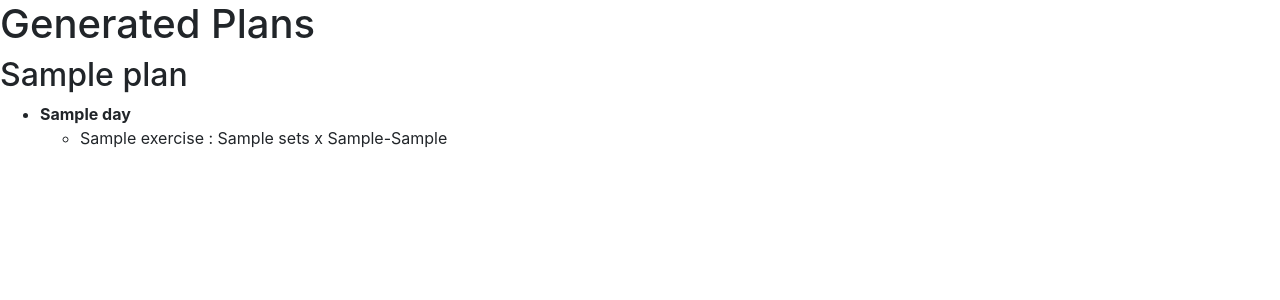
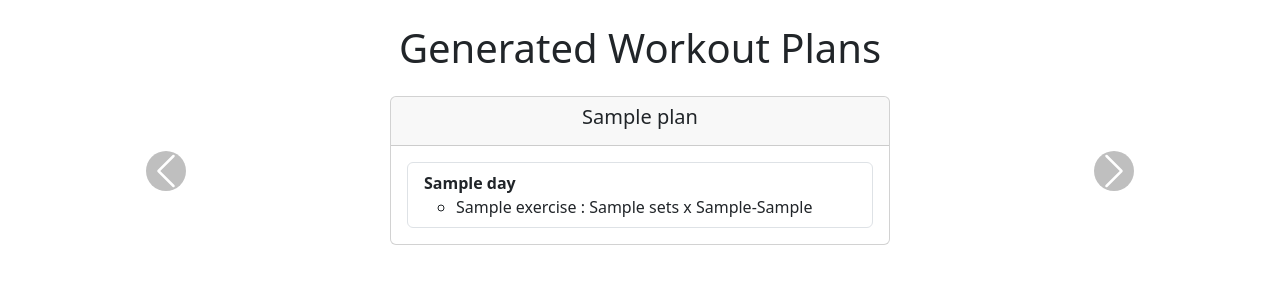
Before and after one commit to israelavendanojr/workout-generator, a Flask app: template website/templates/display_plans.html in a window 1280 px wide. Shown: the top 300 px of the page. Run offline with Flask 3, Linux system fonts and the light colour scheme; the template is opened without the code that fills it: most values are stand-ins (such as "Sample title", 1, 10 or a date in 2020); some libraries are stand-ins or nearby versions.

Commit message:
carousel display

```diff
--- /dev/null
+++ b/website/static/styles.css
@@ -0,0 +1,7 @@
+.carousel-control-prev-icon,
+.carousel-control-next-icon {
+    background-color: rgba(0, 0, 0, 0.5);
+    border-radius: 50%;
+    width: 40px;
+    height: 40px;
+}
--- a/website/templates/base.html
+++ b/website/templates/base.html
@@ -3,17 +3,16 @@
   <head>
     <meta charset="utf-8" />
     <meta name="viewport" content="width=device-width, initial-scale=1" />
+
+    <link
+        href="https://cdn.jsdelivr.net/npm/bootstrap@5.3.0/dist/css/bootstrap.min.css"
+        rel="stylesheet">
+
     <link
         rel="stylesheet"
-        href="https://stackpath.bootstrapcdn.com/bootstrap/4.4.1/css/bootstrap.min.css"
-        integrity="sha384-Vkoo8x4CGsO3+Hhxv8T/Q5PaXtkKtu6ug5TOeNV6gBiFeWPGFN9MuhOf23Q9Ifjh"
-        crossorigin="anonymous"
-        />
-        <link
-          rel="stylesheet"
-          href="https://stackpath.bootstrapcdn.com/font-awesome/4.7.0/css/font-awesome.min.css"
-          crossorigin="anonymous"
-        />
+        href="https://cdn.jsdelivr.net/npm/bootstrap-icons/font/bootstrap-icons.css">
+
+      <link rel="stylesheet" href="{{ url_for('static', filename='styles.css') }}">
 
     <title>{% block title %} Base {% endblock %}</title>
   </head>
@@ -25,14 +24,14 @@
       {% with messages = get_flashed_messages(with_categories=true) %}
           {% if messages %}
               {% for message in messages %}
-
-            <div>
-              {{ message }}
-            </div>
-
+                  <div>{{ message }}</div>
               {% endfor %}
           {% endif %}
       {% endwith %}
 
+      <script
+        src="https://cdn.jsdelivr.net/npm/bootstrap@5.3.0/dist/js/bootstrap.bundle.min.js">
+    </script>
+
     </body>
 </html>
--- a/website/templates/display_plans.html
+++ b/website/templates/display_plans.html
@@ -1,26 +1,51 @@
 {% extends "base.html" %}
 
 {% block title %}Generated Plan{% endblock %}
+
 {% block content %}
-<h1>Generated Plans</h1>
+<div class="container mt-4">
+    <h1 class="text-center mb-4">Generated Workout Plans</h1>
 
+    {% if plans %}
+    <div id="workoutCarousel" class="carousel slide" data-bs-ride="carousel">
+        <div class="carousel-inner">
             {% for plan in plans %}
-    <h2>{{ plan.split_name }}</h2>
-
-    <ul>
+            <div class="carousel-item {% if loop.first %}active{% endif %}">
+                <div class="card mx-auto" style="max-width: 500px;">
+                    <div class="card-header text-center">
+                        <h5 class="card-title">{{ plan.split_name }}</h5>
+                    </div>
+                    <div class="card-body">
+                        <ul class="list-group">
                             {% for day in plan.days %}
-        <li>
+                            <li class="list-group-item">
                                 <strong>{{ day.name }}</strong>
                                 <ul>
                                     {% for exercise in day.exercises %}
-                    <li>
-                        {{ exercise.name }} : {{exercise.sets}} x {{exercise.start_reps}}-{{exercise.end_reps}}
-                    </li>
-                    {% endfor%}
+                                    <li>{{ exercise.name }} : {{exercise.sets}} x {{exercise.start_reps}}-{{exercise.end_reps}}</li>
+                                    {% endfor %}
                                 </ul>
                             </li>
                             {% endfor %}
                         </ul>
+                    </div>
+                </div>
+            </div>
             {% endfor %}
+        </div>
 
+        <!-- Controls -->
+        <button class="carousel-control-prev" type="button" data-bs-target="#workoutCarousel" data-bs-slide="prev">
+            <span class="carousel-control-prev-icon" aria-hidden="true"></span>
+            <span class="visually-hidden">Previous</span>
+        </button>
+        <button class="carousel-control-next" type="button" data-bs-target="#workoutCarousel" data-bs-slide="next">
+            <span class="carousel-control-next-icon" aria-hidden="true"></span>
+            <span class="visually-hidden">Next</span>
+        </button>
+    </div>
+        {% else %}
+        <p class="text-center">No workout plans available. Please generate a plan first.</p>
+    {% endif %}
+</div>
 {% endblock %}
```
Also changed, not shown: website/templates/home.html (+5 -18 lines). Lines whose indentation alone changed are shown as unchanged.
